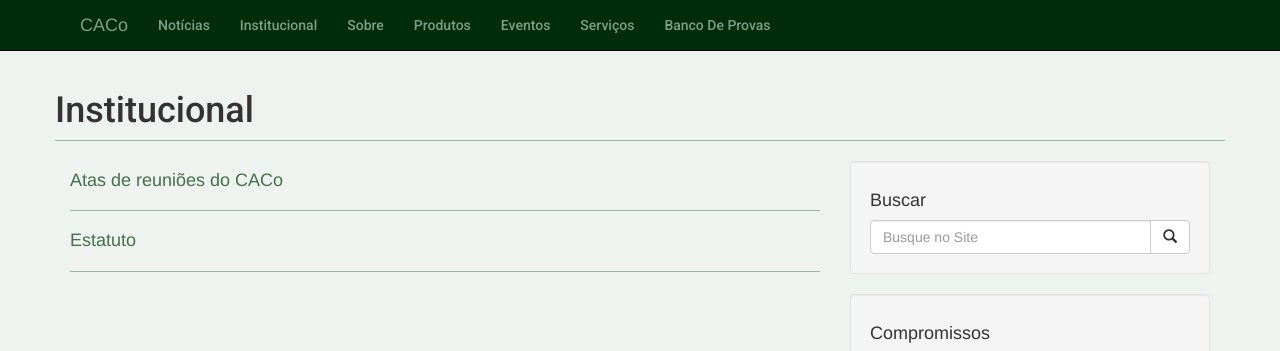
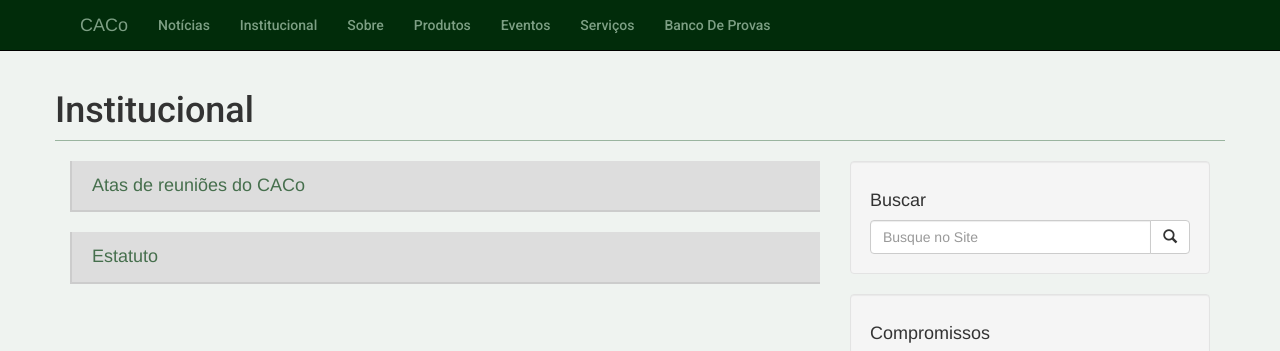
Before and after one commit to LSchanner/sitecaco, a Django app: template templates/institucional.html in a window 1280 px wide. Shown: the top 351 px of the page. Run offline with Django 3.2, Linux system fonts and the light colour scheme; the template is opened without the code that fills it, so the values that code supplies are empty; some libraries are stand-ins or nearby versions.

Commit message:
update visual nas páginas de items

```diff
--- /dev/null
+++ b/static/css/itens.css
@@ -0,0 +1,18 @@
+.item {
+    background-color: #ddd;
+    border-bottom: #ccc 2px solid;
+    border-left: #ccc 2px solid;
+    padding: 5px;
+    text-indent: 15px;
+    margin-bottom:20px;
+
+    transition: margin 0.5s;
+}
+
+a:hover {
+    text-decoration:none;
+}
+
+.item:hover{
+    margin-left:15px;
+}
--- a/templates/institucional.html
+++ b/templates/institucional.html
@@ -2,23 +2,31 @@
 {% block title %}Institucional{% endblock %}
 {% block pagtitle %}Institucional - CACo{% endblock %}
 {%block content%}
-<p>
-<h4> <a href="atas"> Atas de reuniões do CACo</a></h4>
-<hr>
-</p>
+
+{% block css %}
+<link href="/static/css/itens.css" rel="stylesheet">
+{% endblock %}
+
+<a href="atas">
+    <div class="item">
+        <h4>  Atas de reuniões do CACo</h4>
+    </div>
+</a>
+
 {% for page in pages %}
-	<a href="{{ URL_BASE }}{{page.url}}">
-	<p>
-	<h4>  {{page.title}}</h4>
-	{% if page.banner %}
+<a href="{{ URL_BASE }}{{page.url}}">
+    <div class="item">
+        <h4>  {{page.title}}</h4>
+        {% if page.banner %}
         <img class="img-responsive" src="{{page.banner.url}}" alt="{{page.title}}" style="width: 100%;">
-    {%endif%}
-    <hr>
-	</p>
-	</a>
+        {%endif%}
+    </div>
+</a>
 {% endfor %}
-<p>
-<h4> <a href="http://www.caco.ic.unicamp.br/arquivos/web/EstatutoCACo.pdf">Estatuto</a></h4>
-<hr>
-</p>
+
+<a href="http://www.caco.ic.unicamp.br/arquivos/web/EstatutoCACo.pdf">
+    <div class="item">
+        <h4> Estatuto</h4>
+    </div>
+</a>
 {% endblock %}
```
Also changed, not shown: templates/eventos.html (+11 -8 lines), templates/servicos.html (+9 -6 lines).
